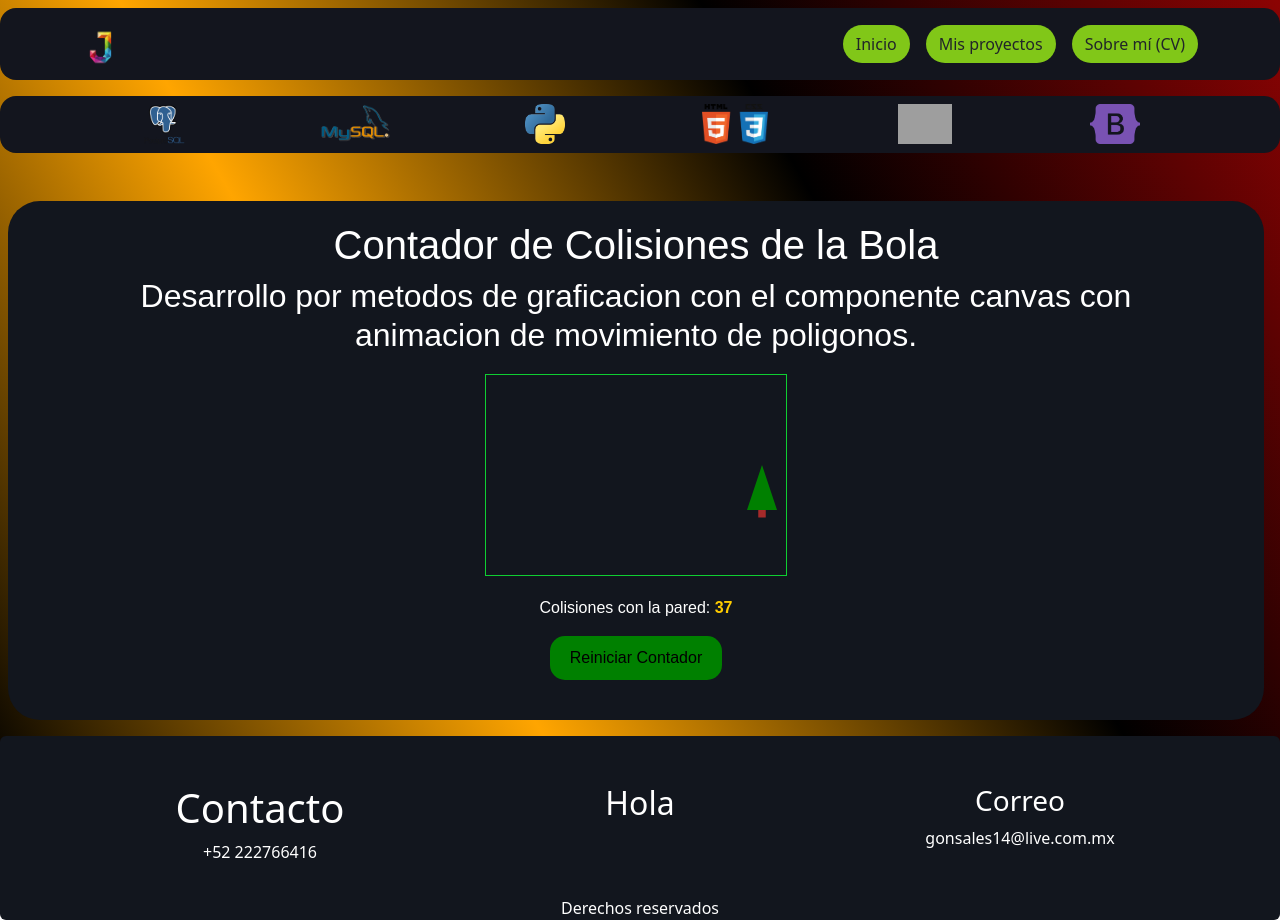
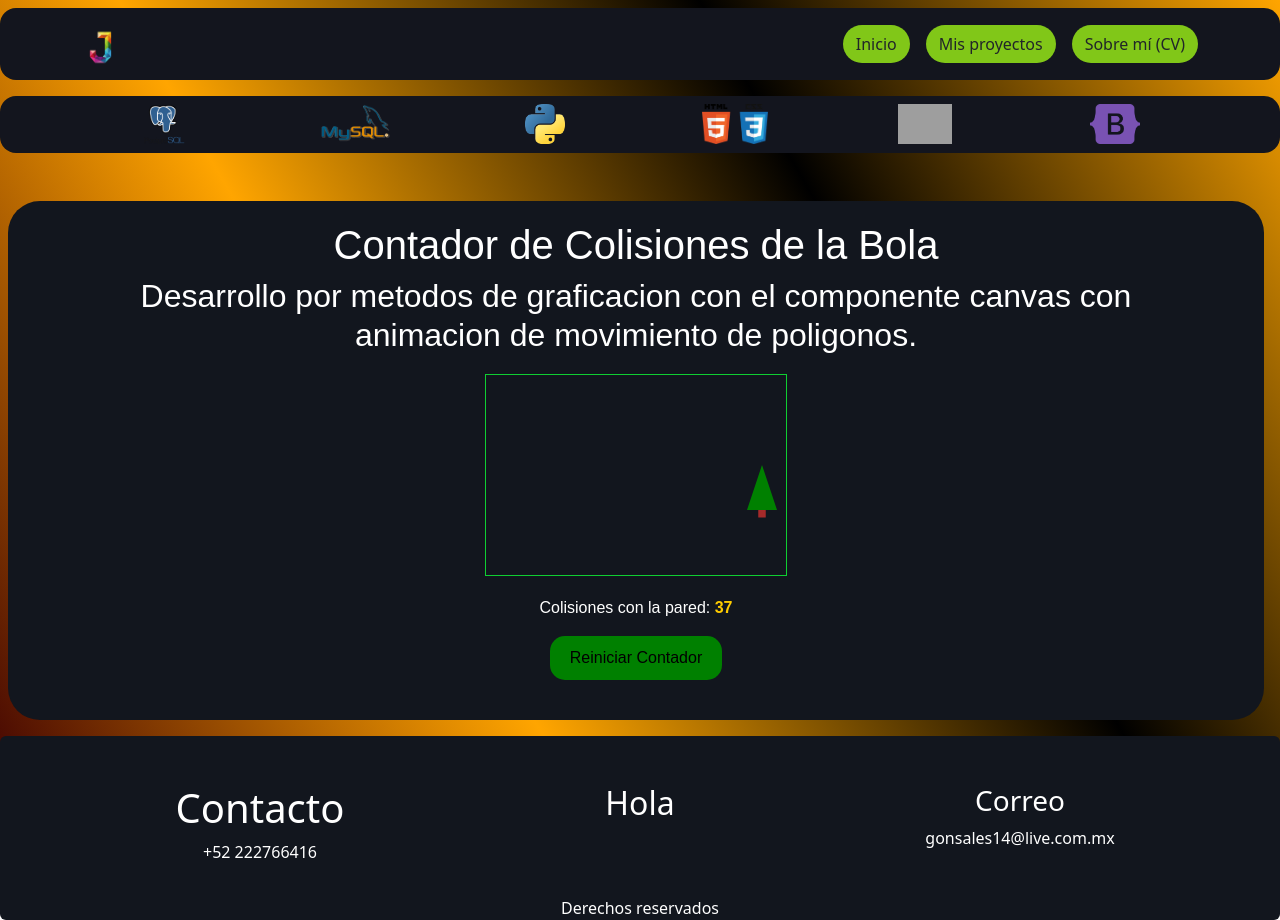
Before and after one commit to JosueGonzalezMontiel/JosueGonzalezMontiel.github.io, a PHP site: page /b.html in a window 1280 px wide. Run offline with PHP 8.4, Linux system fonts and the light colour scheme; grey boxes are pictures that could not be loaded.

Commit message:
1.3.3
bg final

```diff
--- a/style.css
+++ b/style.css
@@ -6,7 +6,7 @@
     left: 0;
     height: 100vh; /* Cubre toda la altura de la pantalla */
     width: 100%; /* Cubre todo el ancho de la pantalla */
-    background-image: linear-gradient(60deg, black, orange, black, rgb(140, 3, 3));
+    background-image: linear-gradient(60deg, rgb(65, 2, 2), orange, black, orange);
     z-index: -1; /* Manda el fondo a la capa más baja */
 }
 .hidden {
```
